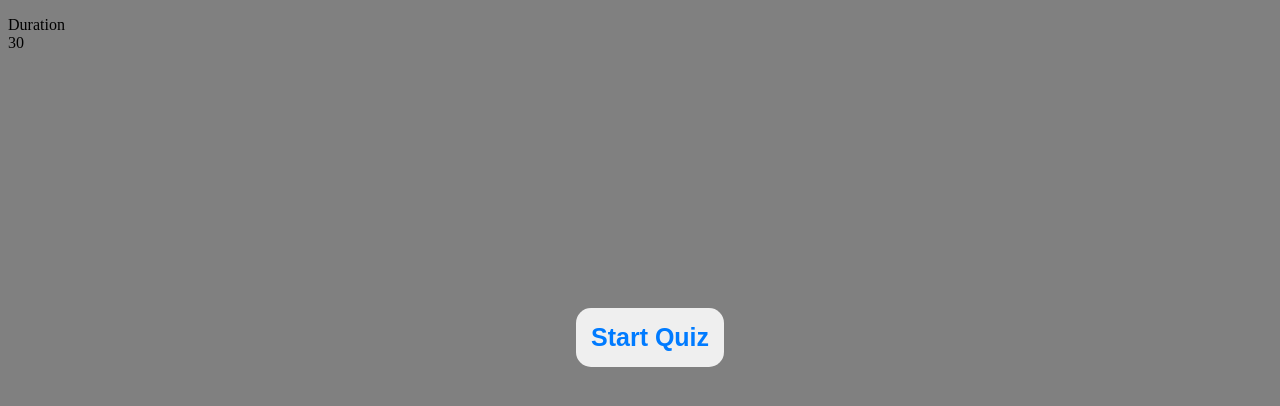
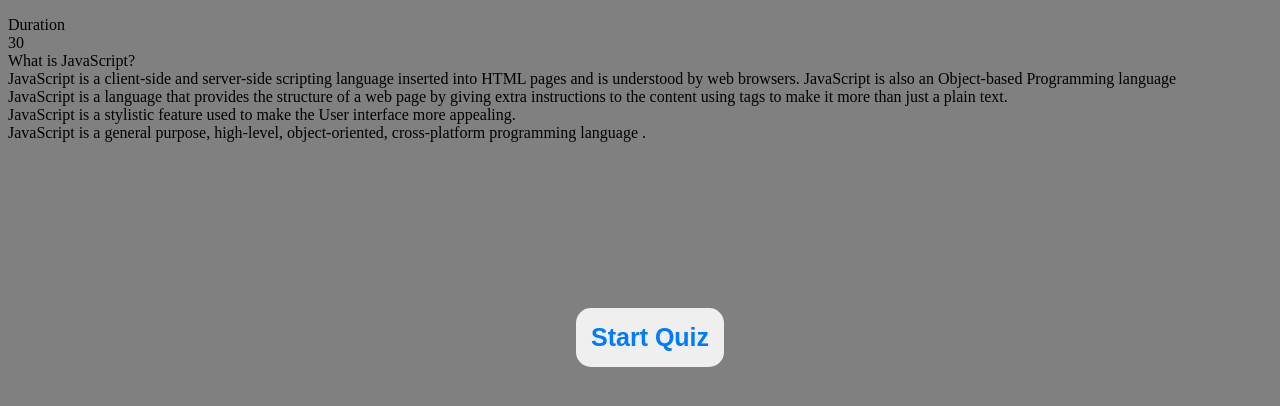
Before and after one commit to ChristopherChinia/QUIZ-BOARD-PROJECT-3, a plain HTML site: page index.html in a window 1280 px wide. Shown: the part 92-498 px from the top of the page. Drawn offline with Linux system fonts and the light colour scheme.

Commit message:
Adding the footer section of the first page in HTML file

```diff
--- a/index.html
+++ b/index.html
@@ -46,6 +46,7 @@
 </div>
 
 <!--Quiz Box  -->
+<!-- Header -->
 <div class="quiz-box">
     <header>
         <div class="tittle"></div>
@@ -55,13 +56,37 @@
         </div>
     </header>
 
-    <div class="Question">
-        <span></span>
-    </div>
-    <div class="option">
+    <!-- Quiz Box Body -->
+    <section>
+        <div class="QuestionOne">
+            <span> What is JavaScript?</span>
+        </div>
 
-    </div>
+        <div class="options">
+            <div class="option">
+                <span>JavaScript is a client-side and server-side scripting language inserted into HTML pages and is understood by web browsers. JavaScript is also an Object-based Programming language</span>
+                <div class="icon"><i class="fa fa-check" aria-hidden="true"></i></div>
+            </div>
+            <div class="option">
+                <span>JavaScript is a language that provides the structure of a web page by giving extra instructions to the content using tags to make it more than just a plain text.</span>
+                <div class="icon"><i class="fa fa-times" aria-hidden="true"></i></div>
+            </div>
+            <div class="option">
+                <span>JavaScript is a stylistic feature used to make the User interface more appealing.</span>
+
+            </div>
+            <div class="option">
+                <span>JavaScript is a general purpose, high-level, object-oriented, cross-platform programming language .</span>
+
+            </div>
+        </div>
+    </section>
+    <!-- Quiz-box footer -->
+    <footer>
+        <div class="total-score"><span></span></div>
+    </footer>
 </div>
+
 
 </body>
 </html>
```
